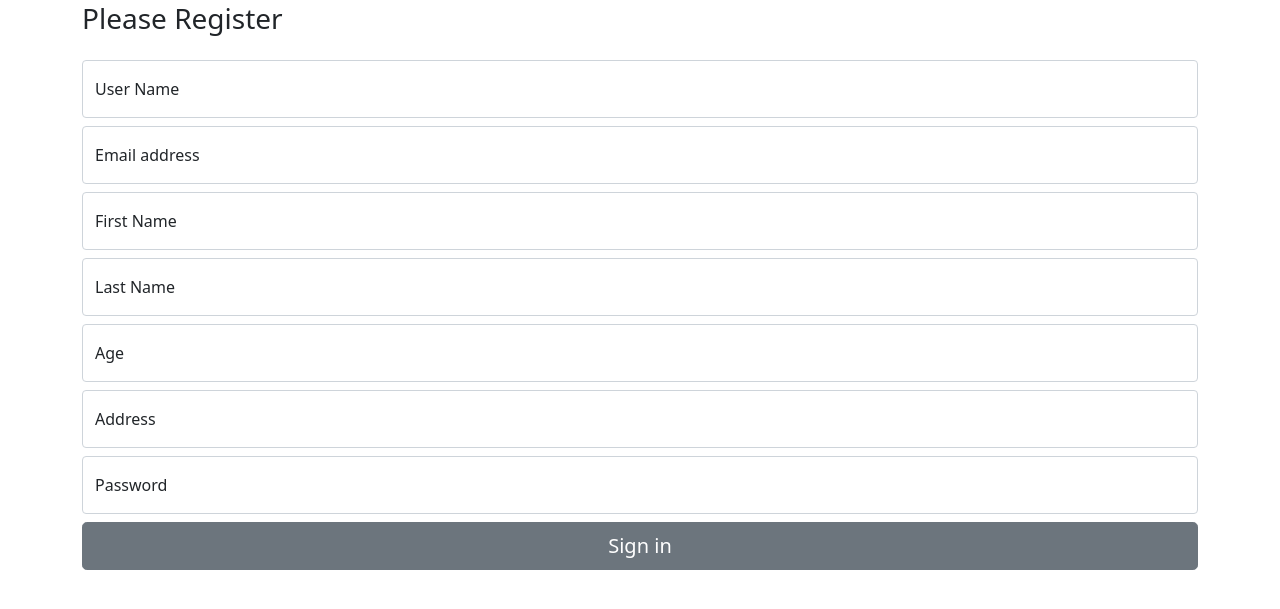
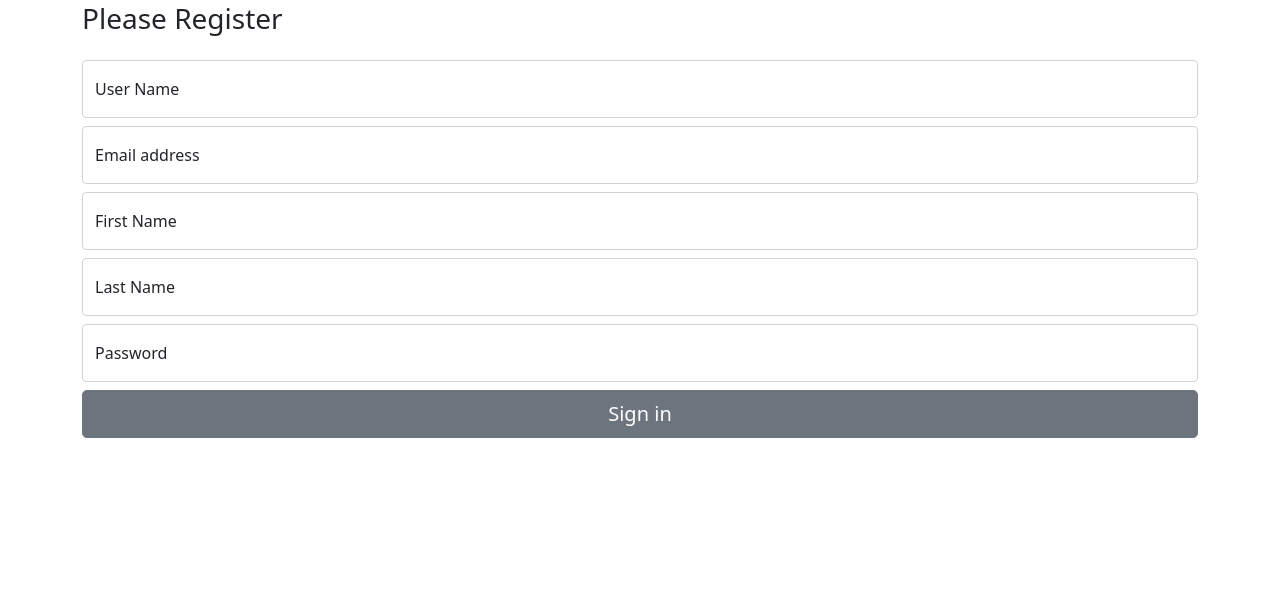
Before and after one commit to bakhet98/Fitness-Plan, a Django app: page /register/ in a window 1280 px wide. Shown: the part 54-663 px from the top of the page. Run offline with Django 4.2, Linux system fonts and the light colour scheme.

Commit message:
projecfinal

```diff
--- a/Fitness/accounts/templates/accounts/login.html
+++ b/Fitness/accounts/templates/accounts/login.html
@@ -4,14 +4,14 @@
 {% block content %}
 <link href="https://cdn.jsdelivr.net/npm/bootstrap@5.0.2/dist/css/bootstrap.min.css" rel="stylesheet" integrity="sha384-EVSTQN3/azprG1Anm3QDgpJLIm9Nao0Yz1ztcQTwFspd3yD65VohhpuuCOmLASjC" crossorigin="anonymous">
 <div class="container">
-    <h1>Register New user</h1>
+    <h1>login</h1>
 
     <form action="{% url 'accounts:login_user' %}" method="POST" class="d-flex flex-column gap-2">
        {% csrf_token %}
 
         <strong class="">{{ msg }}</strong>
 
-        <h1 class="h3 mb-3 fw-normal">Please sign in</h1>
+        <h1 class="h3 mb-3 fw-normal">Please login</h1>
 
         <div class="form-floating">
             <input type="text" class="form-control" id="floatingInput" placeholder="username" name="username">
--- a/Fitness/accounts/templates/accounts/register.html
+++ b/Fitness/accounts/templates/accounts/register.html
@@ -31,16 +31,9 @@
           </div>
 
 
-          <div class="form-floating">
-            <input type="number" class="form-control" id="floatingInput" placeholder="Age" name="age">
-            <label for="floatingInput">Age</label>
-          </div>
 
 
-          <div class="form-floating">
-            <input type="text" class="form-control" id="floatingInput" placeholder="Address" name="address">
-            <label for="floatingInput">Address</label>
-          </div>
+
 
 
         <div class="form-floating">
--- a/Fitness/accounts/views.py
+++ b/Fitness/accounts/views.py
@@ -14,8 +14,7 @@ def register_user(request : HttpRequest):
         new_user.save()
 
         #creating the profile
-        user_profile = Profile(user=new_user, age=request.POST["age"], address=request.POST["address"])
-        user_profile.save()
+
 
 
 
@@ -29,9 +28,9 @@ def login_user(request : HttpRequest):
 
         if user:
             login(request, user)
-            return redirect("blogApp:list_posts")
+            return redirect("plan:list_exercises")
         else:
-            msg = "User Not Found , check your credentials"
+            msg = "User Not Found"
 
     return render(request, "accounts/login.html", {"msg" : msg})
 
@@ -40,4 +39,4 @@ def logout_user(request: HttpRequest):
 
     logout(request)
 
-    return redirect("plog:list_exercises")
+    return redirect("plan:list_exercises")
```
Also changed, not shown: Fitness/accounts/models.py (+6 -4 lines).
